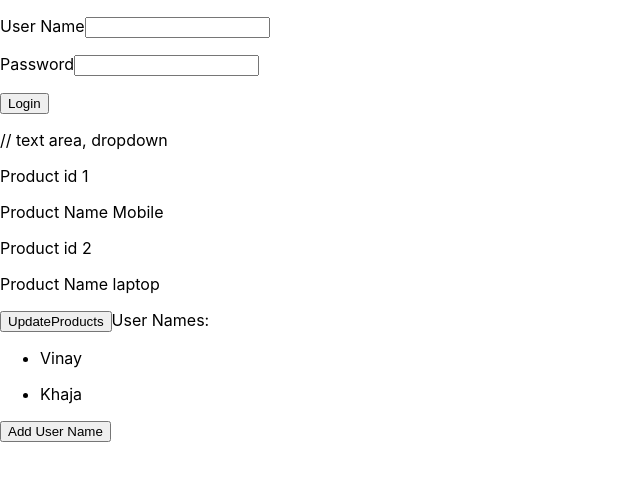
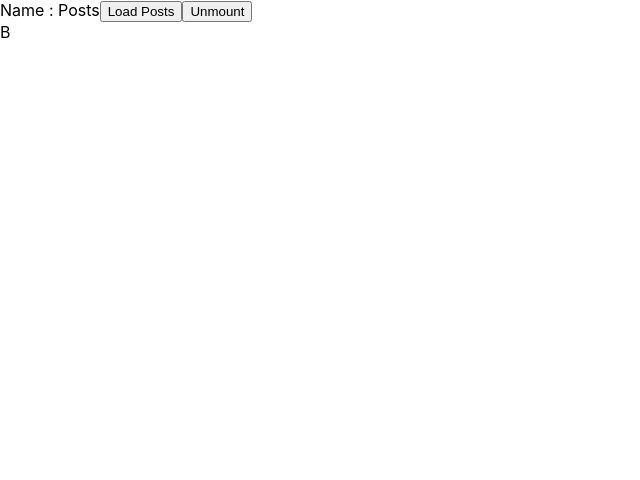
Before and after one commit to khaja78630/React, a React app: page / in a window 1280 px wide. Shown: the top 480 px of the page, without its empty margins (0-640 px from the left). Built offline with nearby package versions, Linux system fonts and the light colour scheme.

Commit message:
Mounting life cyclse methods

```diff
--- a/package.json
+++ b/package.json
@@ -9,6 +9,7 @@
     "@testing-library/jest-dom": "^5.17.0",
     "@testing-library/react": "^13.4.0",
     "@testing-library/user-event": "^13.5.0",
+    "axios": "^1.6.3",
     "babel-jest": "^27.4.2",
     "babel-loader": "^8.2.3",
     "babel-plugin-named-asset-import": "^0.3.8",
--- a/src/App.js
+++ b/src/App.js
@@ -1,20 +1,23 @@
 
 import './App.css';
 import React from 'react'
+import Parent from './Lifecycle/Parent';
 // import Parent from './Components/Parent';
 // import Stylesheet from './Components/Stylesheet';
 // import InlineStyleSheet from './Components/InlineStyleSheet';
 // import CSSModule from './Components/CSSModule';
 //import LoginForm from './Components/LoginForm';
 
-import FunctionBasedComponentWithState  from './Components/FunctionBasedComponentWithState';
+// import FunctionBasedComponentWithState  from './Components/FunctionBasedComponentWithState';
+
+//
 
 function App() {
   // return <Stylesheet />
   // return <InlineStyleSheet />
 
   // return <CSSModule />
-  return <FunctionBasedComponentWithState />
+  return <Parent />
 
 
 
--- a/src/Components/Child.jsx
+++ b/src/Components/Child.jsx
@@ -8,6 +8,7 @@ export default class Child extends Component{
             empType: 'Contract'
         }
     }
+
     render(){
         // console.log('props', this.props);
         // // Object destructering
--- /dev/null
+++ b/src/Lifecycle/A.jsx
@@ -0,0 +1,104 @@
+import React, { Component } from 'react'
+import axios from 'axios';
+import B from './B';
+
+export class A extends Component {
+    // Mounting
+    constructor(props) {
+        super(props);
+        this.state = {
+            name: 'Vinay',
+            data: [],
+            unmount : false,
+            interval : null
+        }
+        console.log('From Construtor');
+    }
+    static getDerivedStateFromProps(nextprops, preState) {
+        console.log('From getDerivedStateFromProps');
+        return {
+            name: nextprops.name
+        }
+    }
+    //unsafe depricated methods
+
+    // componentWillReceiveProps() {
+    //     console.log('From componentWillReceiveProps');
+    // }
+    // componentWillUnmount(){
+
+    // }
+
+    componentDidMount() {
+        console.log('From componentDidMount');
+        // axios.get('https://jsonplaceholder.typicode.com/posts')
+        //     .then(response => {
+        //         this.setState({
+        //             data: response.data
+        //         })
+        //     })
+        //     .catch(error => {
+
+        //     })
+
+            // const button = document.getElementById('loadData');
+            // button.addEventListener('click', loadPosts);
+            // const interval = setInterval(() => {
+            //     alert('you are about logoff')
+            // }, 5000);
+            // this.setState({
+            //     interval : interval
+            // })
+    }
+
+    loadPosts = () => {
+        axios.get('https://jsonplaceholder.typicode.com/posts')
+            .then(response => {
+                this.setState({
+                    data: response.data
+                })
+            })
+            .catch(error => {
+
+            })
+    }
+
+
+    unmount= () => {
+        this.setState({
+            unmount : true
+        })
+    }
+
+    componentWillUnmount(){
+        // console.log("from componentWillUnmount");
+        // const button = document.getElementById('loadData');
+        //     button.removeEventListener('click', loadPosts);
+        // if(this.state.interval){
+        //     clearInterval(this.state.interval);
+        // }
+    }
+    render() {
+        console.log('From render');
+        return (
+            !this.state.unmount && <div> Name : {this.state.name} Posts
+                {
+                    this.state.data.length > 0 && <div>
+                        <ul>
+                            {
+                                this.state.data.map(post => <li>{post.body}</li>)
+                            }
+                        </ul>
+                    </div>
+                }
+                <button onClick={this.loadPosts}>Load Posts</button>
+                <button onClick={this.unmount}>Unmount</button>
+                <B />
+
+            </div>
+        )
+    }
+
+}
+
+export default A
--- /dev/null
+++ b/src/Lifecycle/B.jsx
@@ -0,0 +1,25 @@
+import React, { Component } from 'react'
+
+export class B extends Component {
+    constructor(props){
+        super(props);
+        console.log("B component constructor")
+    }
+    static getDerivedStateFromProps(nextprops, preState) {
+        console.log("B component getDerivedStateFromProps")
+        return {
+
+        }
+    }
+    componentDidMount(){
+        console.log("B component componentDidMount")
+    }
+  render() {
+    console.log("B component render")
+    return (
+      <div>B</div>
+    )
+  }
+}
+
+export default B
--- /dev/null
+++ b/src/Lifecycle/Parent.jsx
@@ -0,0 +1,10 @@
+import React, { Component } from 'react'
+import A from './A';
+
+export default class Parent extends Component {
+  render() {
+    return (
+      <A />
+    )
+  }
+}
```
Also changed, not shown: 1 other file (tests, documents, lock files or other folders).
